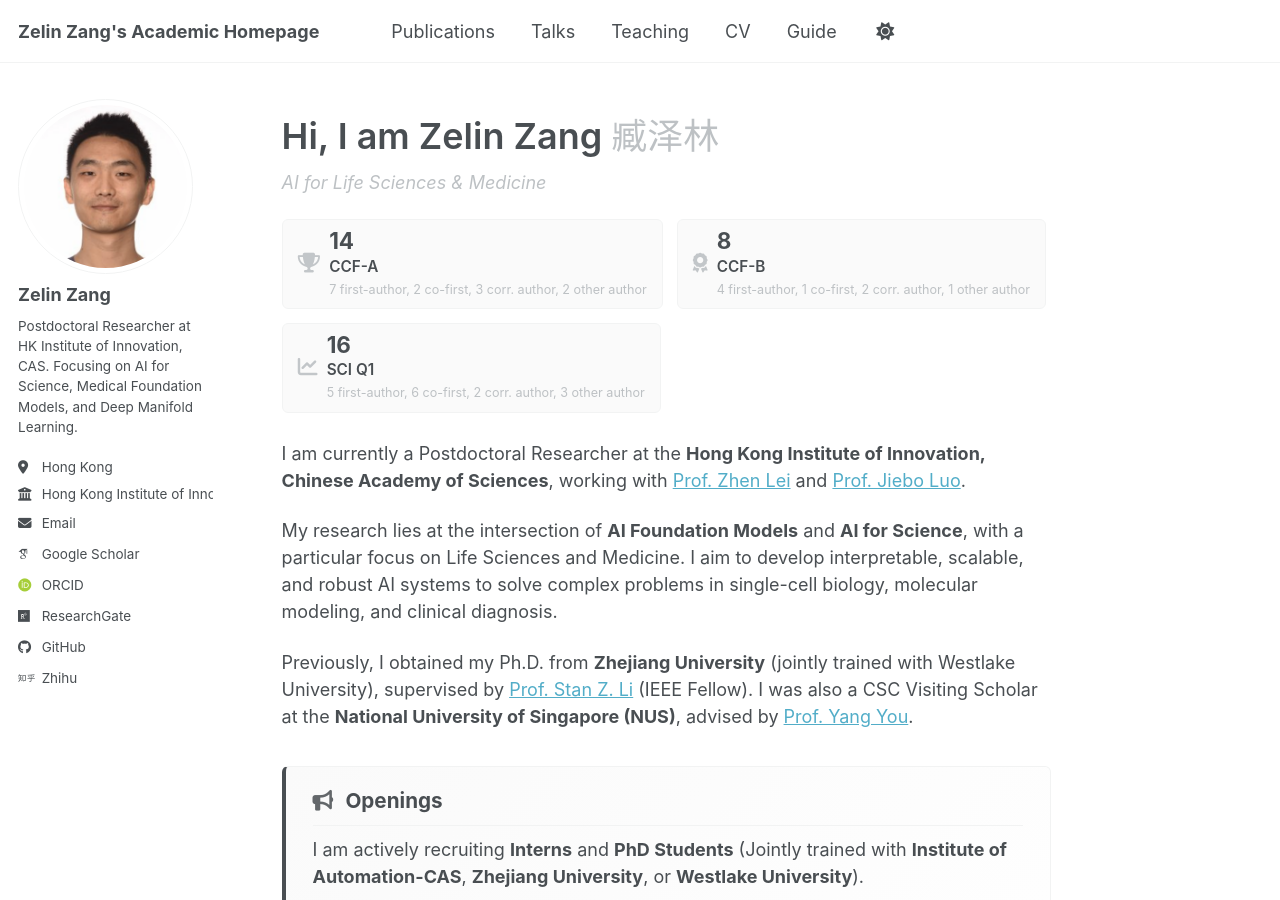
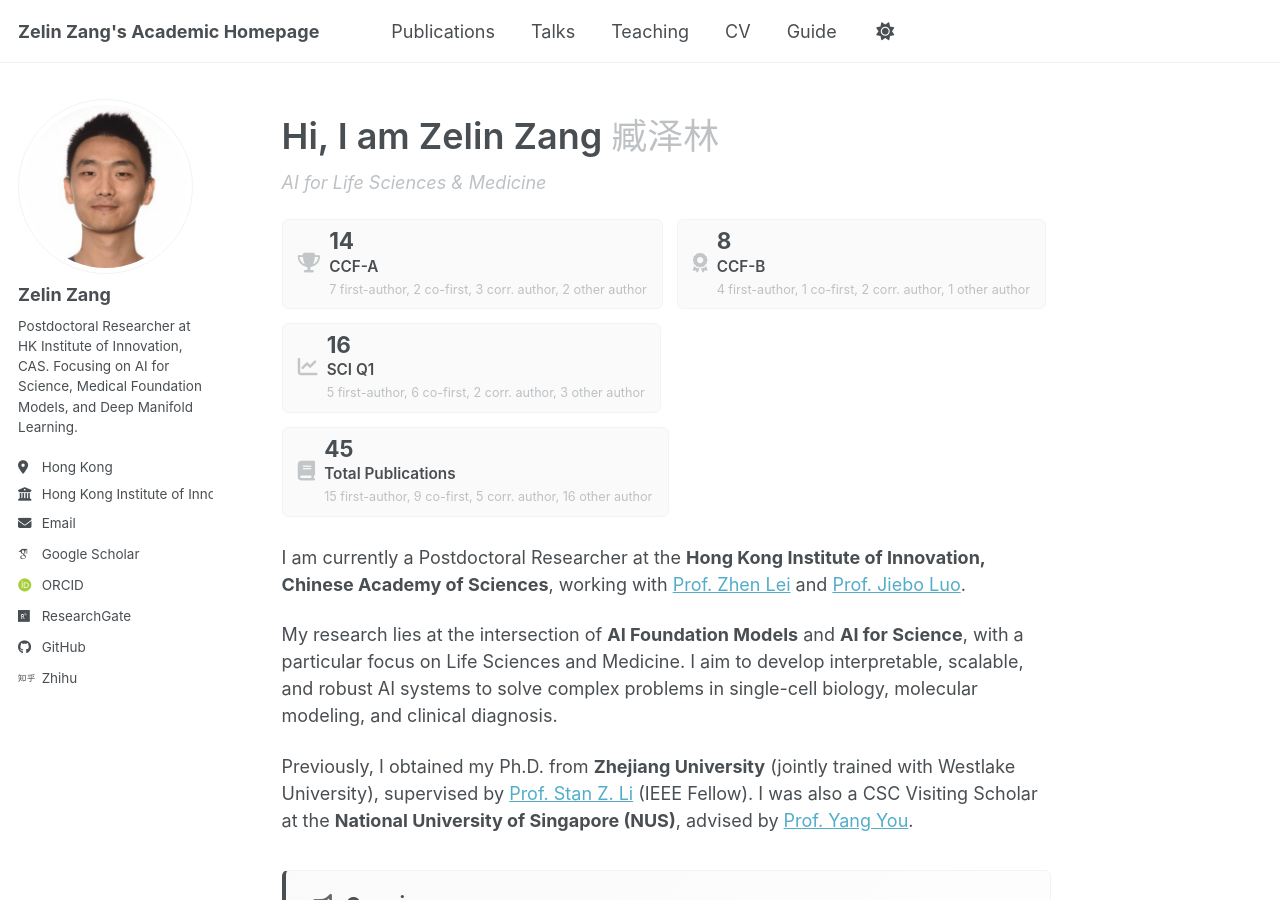
Before and after one commit to zangzelin/zangzelin.github.io, a Jekyll site: the page built from _pages/about.md, in a window 1280 px wide and 900 px high. Built offline with Jekyll 4.4.1, drawn with Linux system fonts in a browser that asks for light colours; some web fonts are replaced; a script bundle is joined from its source files by our own code; library files that are not in the unit come from our copies; part of the change alters nothing that is shown.

Commit message:
auto push

```diff
--- a/_includes/publication-stats.html
+++ b/_includes/publication-stats.html
@@ -17,6 +17,11 @@
 {% assign sci_q1_co_first = 0 %}
 {% assign sci_q1_corr = 0 %}
 {% assign sci_q1_other = 0 %}
+{% assign pubs_total = 0 %}
+{% assign pubs_first = 0 %}
+{% assign pubs_co_first = 0 %}
+{% assign pubs_corr = 0 %}
+{% assign pubs_other = 0 %}
 {% for post in site.publications %}
   {% assign is_first = false %}
   {% assign is_co_first = false %}
@@ -37,6 +42,20 @@
   {% if post.excerpt contains "Corresponding Author" %}
     {% assign is_corr = true %}
   {% endif %}
+
+  {% assign pubs_total = pubs_total | plus: 1 %}
+  {% if is_first %}
+    {% assign pubs_first = pubs_first | plus: 1 %}
+  {% endif %}
+  {% if is_co_first %}
+    {% assign pubs_co_first = pubs_co_first | plus: 1 %}
+  {% endif %}
+  {% if is_corr %}
+    {% assign pubs_corr = pubs_corr | plus: 1 %}
+  {% endif %}
+  {% unless is_first or is_co_first or is_corr %}
+    {% assign pubs_other = pubs_other | plus: 1 %}
+  {% endunless %}
 
   {% if post.excerpt contains "CCF-A" %}
     {% assign ccf_a_total = ccf_a_total | plus: 1 %}
@@ -112,4 +131,12 @@
       <span class="stats-card__sub">{{ sci_q1_first }} first-author, {{ sci_q1_co_first }} co-first, {{ sci_q1_corr }} corr. author, {{ sci_q1_other }} other author</span>
     </div>
   </div>
+  <div class="stats-card">
+    <span class="stats-card__icon"><i class="fa fa-book" aria-hidden="true"></i></span>
+    <div class="stats-card__content">
+      <span class="stats-card__number">{{ pubs_total }}</span>
+      <span class="stats-card__label">Total Publications</span>
+      <span class="stats-card__sub">{{ pubs_first }} first-author, {{ pubs_co_first }} co-first, {{ pubs_corr }} corr. author, {{ pubs_other }} other author</span>
+    </div>
+  </div>
 </div>
```
